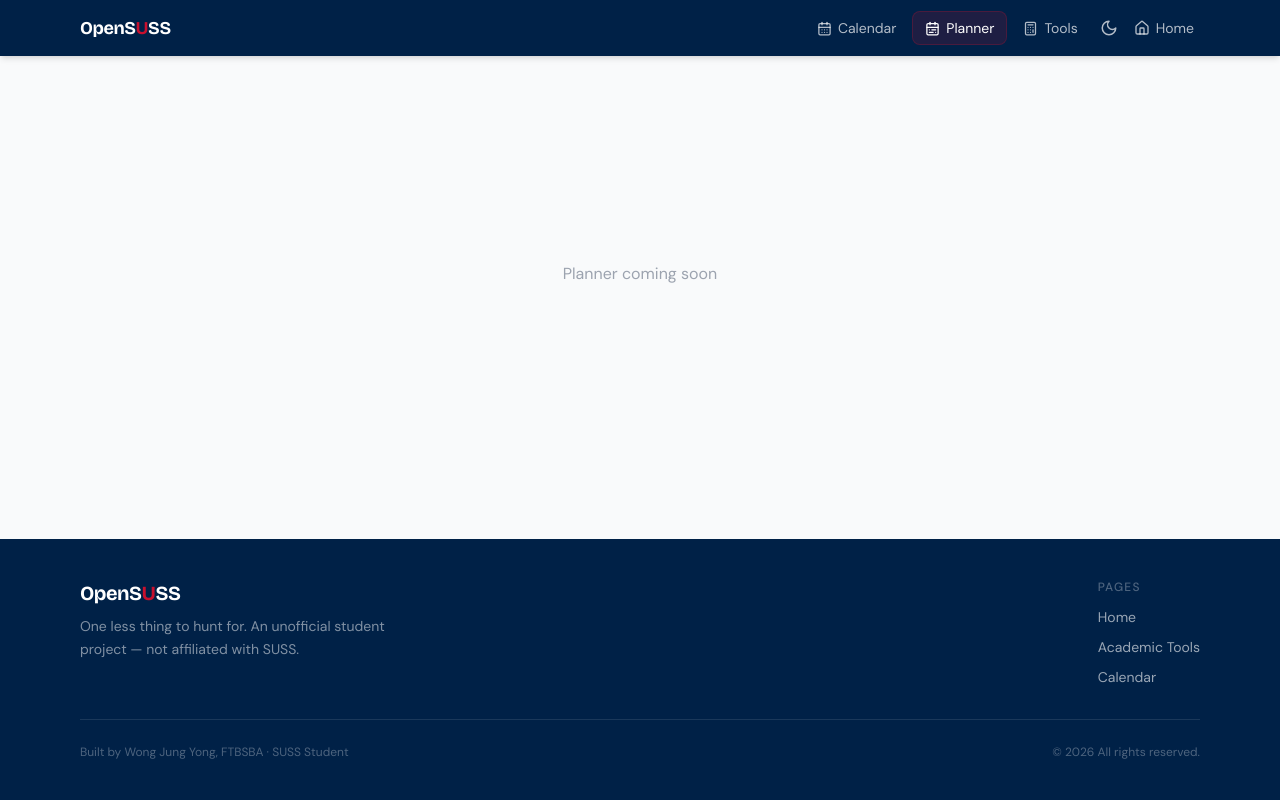
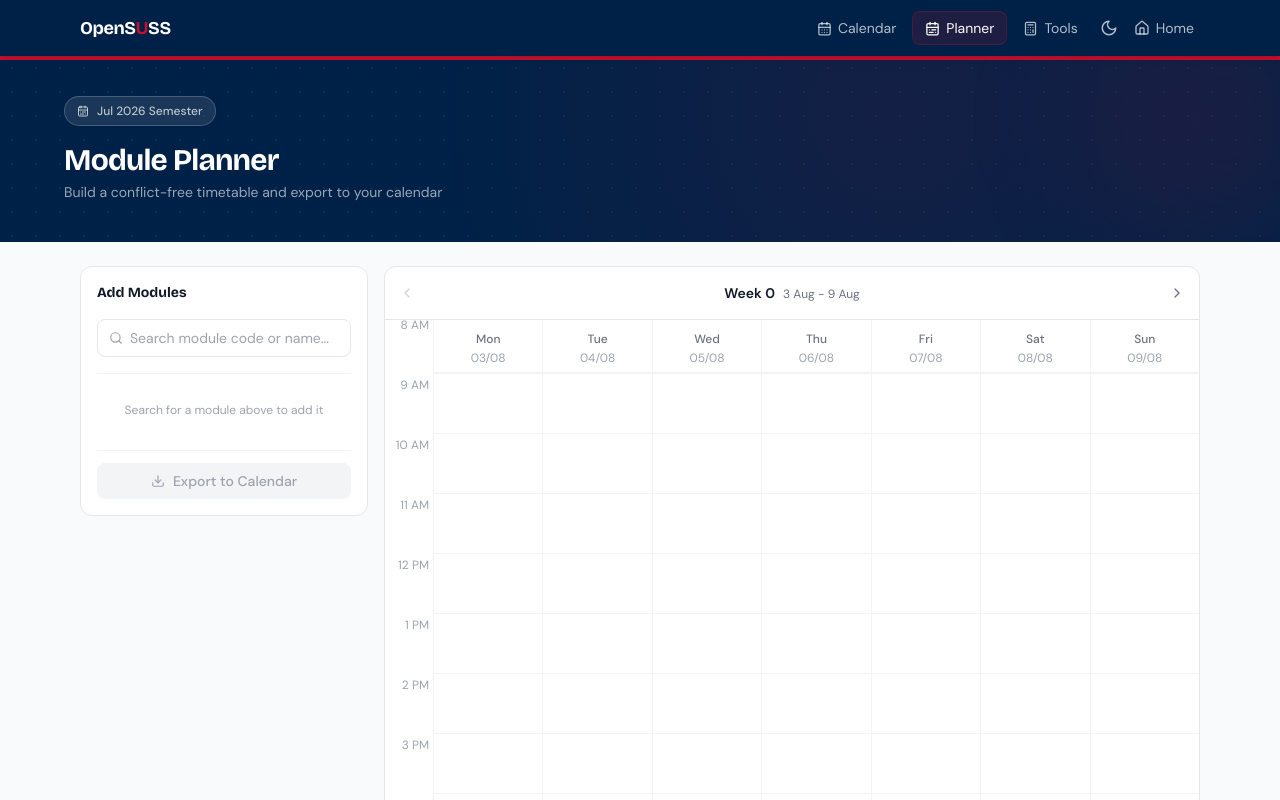
Before and after one commit to jungyongjy/opensuss, a React (Vite) app: page /planner in a window 1280 px wide. Shown: the top 800 px of the page. Built offline with nearby package versions, Linux system fonts and the light colour scheme.

Commit message:
feat: add PlannerPage — module search, weekly grid, CRN picker, ICS export

```diff
--- a/src/pages/PlannerPage.jsx
+++ b/src/pages/PlannerPage.jsx
@@ -1,12 +1,116 @@
+import { useState, useEffect, useMemo } from 'react'
+import { CalendarRange } from 'lucide-react'
 import Navbar from '../components/Navbar'
 import Footer from '../components/Footer'
+import ModuleSearch from '../components/planner/ModuleSearch'
+import SelectedModules from '../components/planner/SelectedModules'
+import WeeklyGrid from '../components/planner/WeeklyGrid'
+import CRNPickerModal from '../components/planner/CRNPickerModal'
+import ICSExportButton from '../components/planner/ICSExportButton'
+import { MODULE_COLORS } from '../utils/plannerUtils'
+
+import dayData from '../data/timetables/jul-2026-day.json'
+import eveningData from '../data/timetables/jul-2026-evening.json'
+import moduleData from '../data/timetables/BAS-MAJ1.json'
 
 export default function PlannerPage() {
+  const [selectedModules, setSelectedModules] = useState([])
+  const [pickerTarget, setPickerTarget] = useState(null)
+
+  useEffect(() => {
+    document.title = 'Module Planner | OpenSUSS'
+  }, [])
+
+  const lockedEntries = useMemo(
+    () => selectedModules.filter(m => m.crn && m.timetableEntry).map(m => m.timetableEntry),
+    [selectedModules]
+  )
+
+  const excludedCodes = selectedModules.map(m => m.courseCode)
+
+  function handleAdd(courseCode, name) {
+    const color = MODULE_COLORS[selectedModules.length % MODULE_COLORS.length]
+    setSelectedModules(prev => [...prev, { courseCode, name, crn: null, color, timetableEntry: null }])
+  }
+
+  function handleRemove(courseCode) {
+    setSelectedModules(prev => prev.filter(m => m.courseCode !== courseCode))
+  }
+
+  function handleSelectCRN(timetableEntry) {
+    setSelectedModules(prev =>
+      prev.map(m =>
+        m.courseCode === timetableEntry.courseCode ? { ...m, crn: timetableEntry.crn, timetableEntry } : m
+      )
+    )
+  }
+
+  const pickerModule = pickerTarget ? selectedModules.find(m => m.courseCode === pickerTarget) : null
+
   return (
     <div className="min-h-screen bg-gray-50 dark:bg-gray-950 flex flex-col">
       <Navbar />
-      <main className="flex-1 flex items-center justify-center text-gray-400">Planner coming soon</main>
+
+      <header
+        className="relative bg-navy dark:bg-gray-900 text-white py-10 px-4 overflow-hidden"
+        style={{
+          backgroundImage: `
+            radial-gradient(circle at 70% 30%, rgba(200,16,46,0.1) 0%, transparent 50%),
+            radial-gradient(circle, rgba(255,255,255,0.05) 1px, transparent 1px)
+          `,
+          backgroundSize: 'auto, 24px 24px',
+        }}
+      >
+        <div className="absolute top-0 left-0 right-0 h-1 bg-suss-red" />
+        <div className="absolute -top-16 -right-16 w-64 h-64 bg-suss-red/10 rounded-full blur-3xl pointer-events-none" />
+        <div className="relative max-w-6xl mx-auto">
+          <div className="inline-flex items-center gap-2 bg-white/10 border border-white/20 text-white/70 text-xs font-medium px-3 py-1.5 rounded-full mb-4">
+            <CalendarRange size={12} />
+            Jul 2026 Semester
+          </div>
+          <h1 className="font-display text-2xl md:text-3xl font-bold tracking-tight">Module Planner</h1>
+          <p className="text-white/60 text-sm mt-1">Build a conflict-free timetable and export to your calendar</p>
+        </div>
+      </header>
+
+      <main className="flex-1 max-w-6xl mx-auto w-full px-4 py-6 flex gap-4 items-start">
+        <aside className="w-72 shrink-0 flex flex-col gap-4 sticky top-20">
+          <div className="rounded-xl border border-gray-200 dark:border-gray-700 bg-white dark:bg-gray-800 p-4 flex flex-col gap-4">
+            <h2 className="font-display text-sm font-bold text-gray-900 dark:text-gray-100">Add Modules</h2>
+            <ModuleSearch
+              dayData={dayData}
+              eveningData={eveningData}
+              moduleData={moduleData}
+              excludedCodes={excludedCodes}
+              onAdd={handleAdd}
+            />
+            <div className="border-t border-gray-100 dark:border-gray-700 pt-3">
+              <SelectedModules modules={selectedModules} onRemove={handleRemove} onPickCRN={setPickerTarget} />
+            </div>
+            <div className="border-t border-gray-100 dark:border-gray-700 pt-3">
+              <ICSExportButton modules={selectedModules} />
+            </div>
+          </div>
+        </aside>
+
+        <div className="flex-1 rounded-xl border border-gray-200 dark:border-gray-700 bg-white dark:bg-gray-800 overflow-hidden min-h-[600px]">
+          <WeeklyGrid modules={selectedModules} />
+        </div>
+      </main>
+
       <Footer />
+
+      {pickerTarget && pickerModule && (
+        <CRNPickerModal
+          courseCode={pickerTarget}
+          moduleName={pickerModule.name}
+          dayData={dayData}
+          eveningData={eveningData}
+          lockedEntries={lockedEntries}
+          onSelect={handleSelectCRN}
+          onClose={() => setPickerTarget(null)}
+        />
+      )}
     </div>
   )
 }
```
